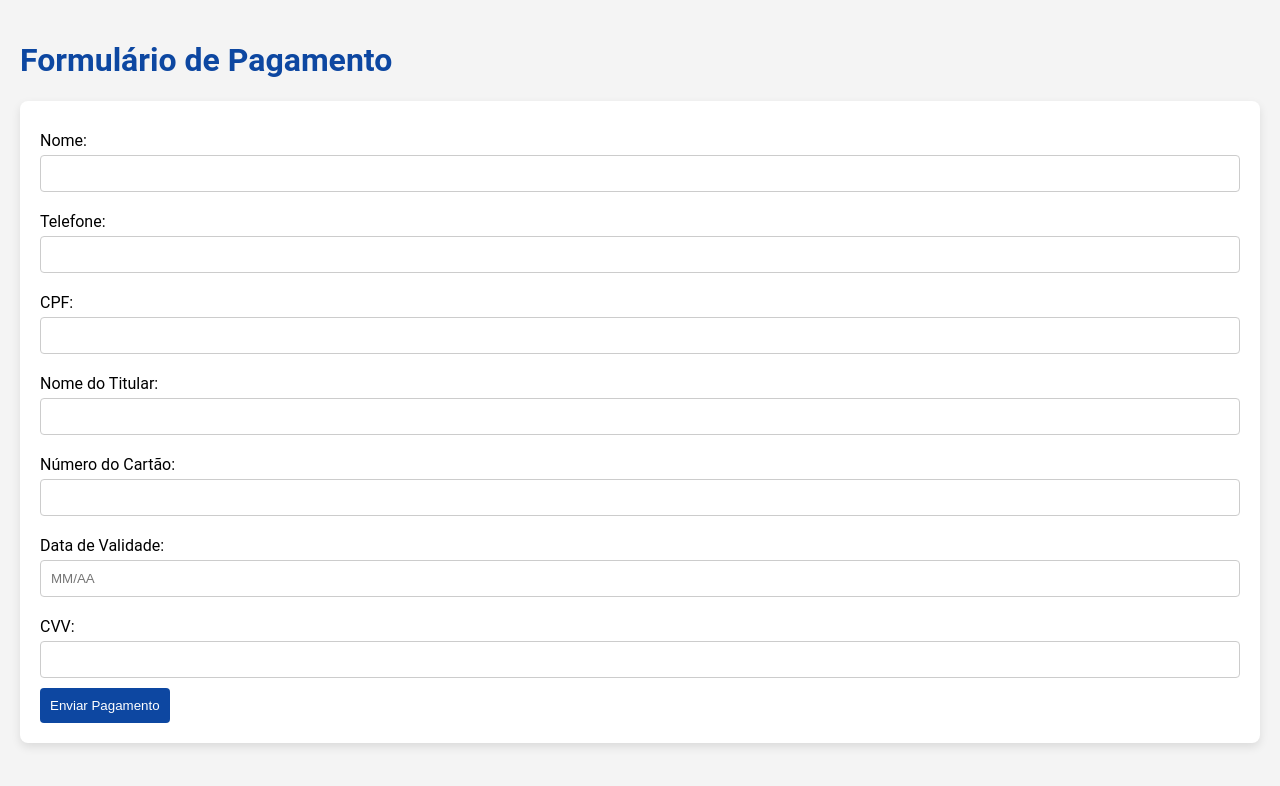
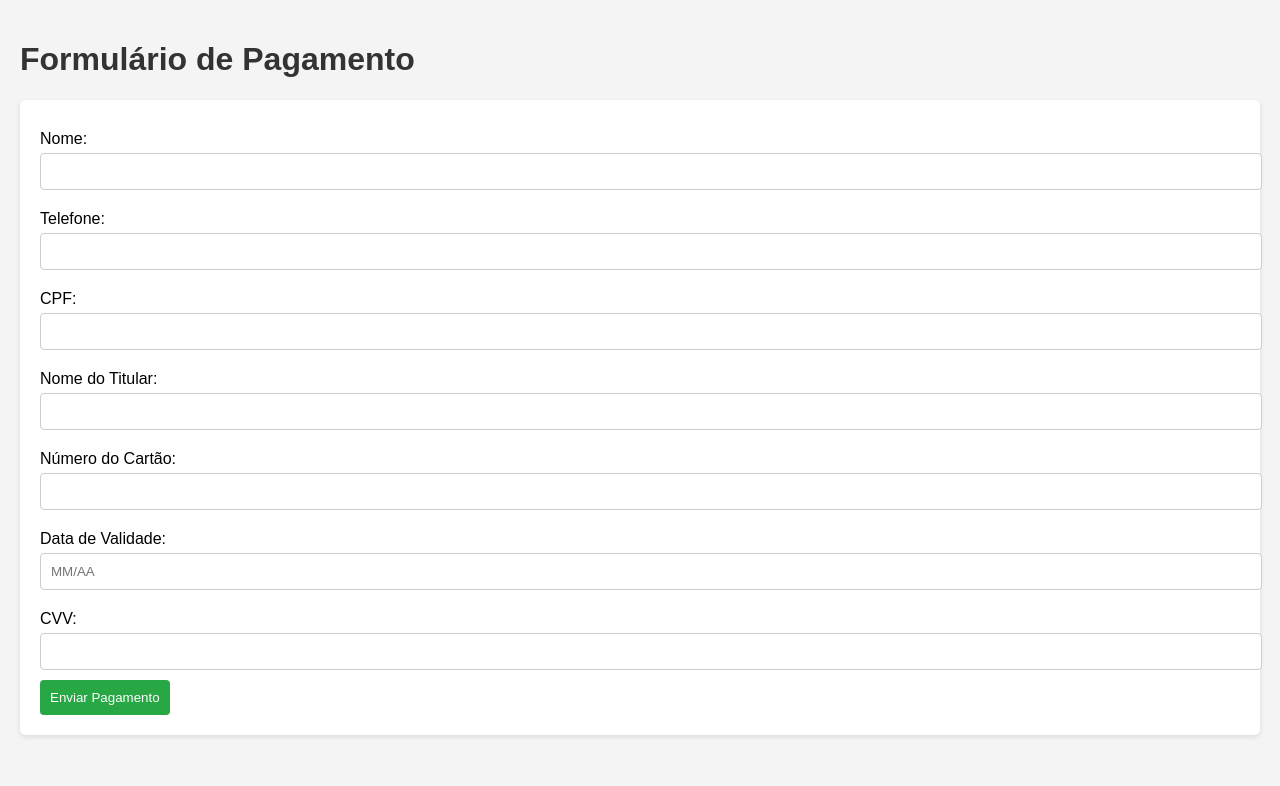
Before and after one commit to ASTROSANZ/Meu-site, a website: page public/index.html in a window 1280 px wide. Drawn offline with Linux system fonts and the light colour scheme.

Commit message:
Update style.css

```diff
--- a/public/style.css
+++ b/public/style.css
@@ -1,19 +1,19 @@
 body {
-    font-family: 'Roboto', sans-serif; /* Alterado para usar a mesma fonte do index.html */
+    font-family: Arial, sans-serif;
     background-color: #f4f4f4;
     margin: 0;
     padding: 20px;
 }
 
 h1 {
-    color: #0D47A1; /* Cor alterada para manter consistência com o tema */
+    color: #333;
 }
 
 form {
     background: #fff;
     padding: 20px;
-    border-radius: 8px; /* Aumentado para um visual mais suave */
-    box-shadow: 0 4px 10px rgba(0, 0, 0, 0.1); /* Sombreamento mais forte */
+    border-radius: 5px;
+    box-shadow: 0 2px 5px rgba(0, 0, 0, 0.1);
 }
 
 label {
@@ -30,30 +30,22 @@ input[type="number"] {
     margin-bottom: 10px;
     border: 1px solid #ccc;
     border-radius: 4px;
-    box-sizing: border-box; /* Garantir que o padding não cause overflow */
 }
 
 button {
-    background-color: #0D47A1; /* Cor alterada para manter consistência com o tema */
+    background-color: #28a745;
     color: white;
     padding: 10px;
     border: none;
     border-radius: 4px;
     cursor: pointer;
-    transition: background-color 0.3s ease; /* Adicionada transição */
 }
 
 button:hover {
-    background-color: #094185; /* Cor alterada para manter consistência com o tema */
+    background-color: #218838;
 }
 
 #resultado {
     margin-top: 20px;
     color: green;
 }
-
-.error-message {
-    color: #b71c1c; /* Adicionada classe para mensagens de erro */
-    font-weight: bold;
-    margin-top: 10px;
-}
```
